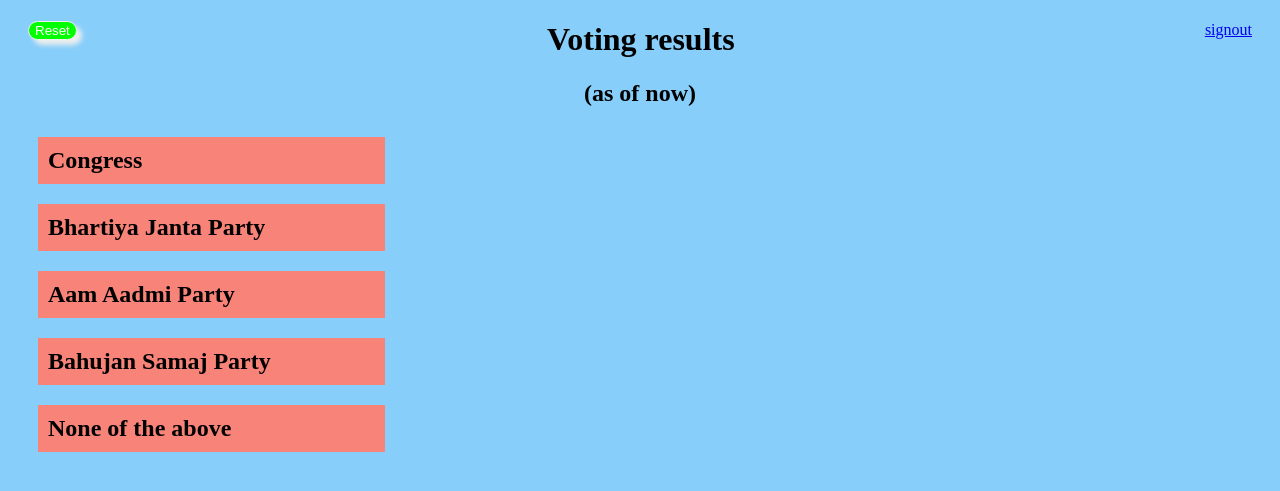
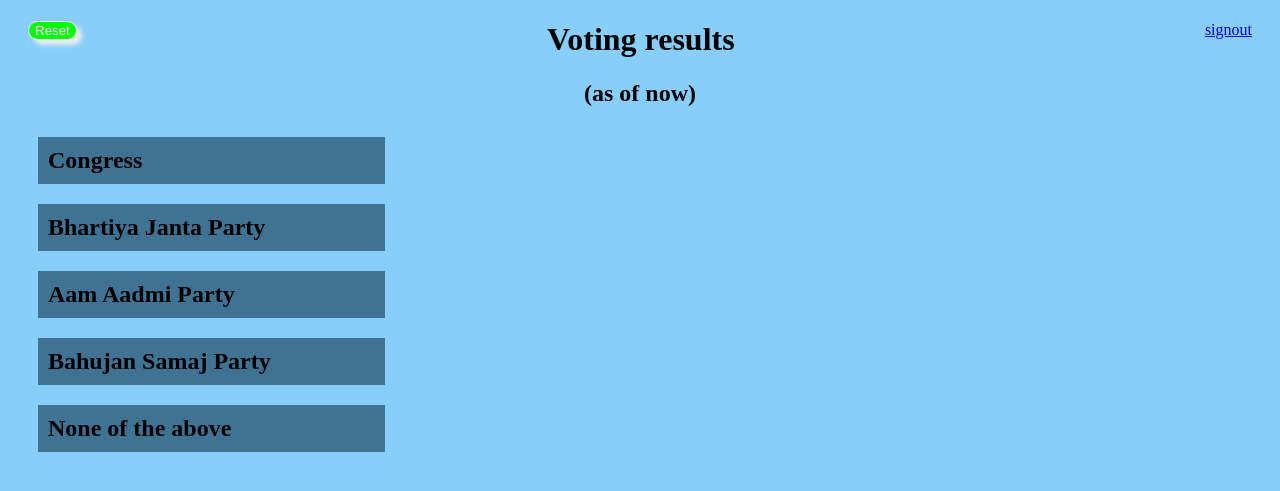
Before and after one commit to Gariman01/Remote_Voting_Machine, a PHP site: page /Final_result.php in a window 1280 px wide. Shown: the top 491 px of the page. Run offline with PHP 8.4, Linux system fonts and the light colour scheme; the visitor is signed in with stand-in values (Sample User, id 1); data that the repository does not hold is empty.

Commit message:
Update Final_result.php

```diff
--- a/Final_result.php
+++ b/Final_result.php
@@ -21,15 +21,15 @@ grid-template-areas: "p1 v1"
 font-size:24px;
 }
 
-.item1{grid-area:p1;text-align:left;background-color:#f88379;margin:10px;padding:10px;}
+.item1{grid-area:p1;text-align:left;background-color:#407294;margin:10px;padding:10px;}
 .item2{grid-area:v1;text-align:left;margin:10px;padding:10px; }
-.item3{grid-area:p2;text-align:left;background-color:#f88379;margin:10px;padding:10px;}
+.item3{grid-area:p2;text-align:left;background-color:#407294;margin:10px;padding:10px;}
 .item4{grid-area:v2;text-align:left;margin:10px;padding:10px;}
-.item5{grid-area:p3;text-align:left;background-color:#f88379;margin:10px;padding:10px;}
+.item5{grid-area:p3;text-align:left;background-color:#407294;margin:10px;padding:10px;}
 .item6{grid-area:v3;text-align:left;margin:10px;padding:10px;}
-.item7{grid-area:p4;text-align:left;background-color:#f88379;margin:10px;padding:10px;}
+.item7{grid-area:p4;text-align:left;background-color:#407294;margin:10px;padding:10px;}
 .item8{grid-area:v4;text-align:left;margin:10px;padding:10px;}
-.item9{grid-area:p5;text-align:left;background-color:#f88379;margin:10px;padding:10px;}
+.item9{grid-area:p5;text-align:left;background-color:#407294;margin:10px;padding:10px;}
 .item10{grid-area:v5;text-align:left;margin:10px;padding:10px;}
 
 .skills{color:white;
@@ -56,6 +56,7 @@ input[type=submit] {
      border-radius: 20px;
      box-shadow: 5px 5px 5px #eee;
      text-shadow:none;
+     cursor:pointer;
 }
 input[type=submit]:hover {
      background: #228B22;
```
